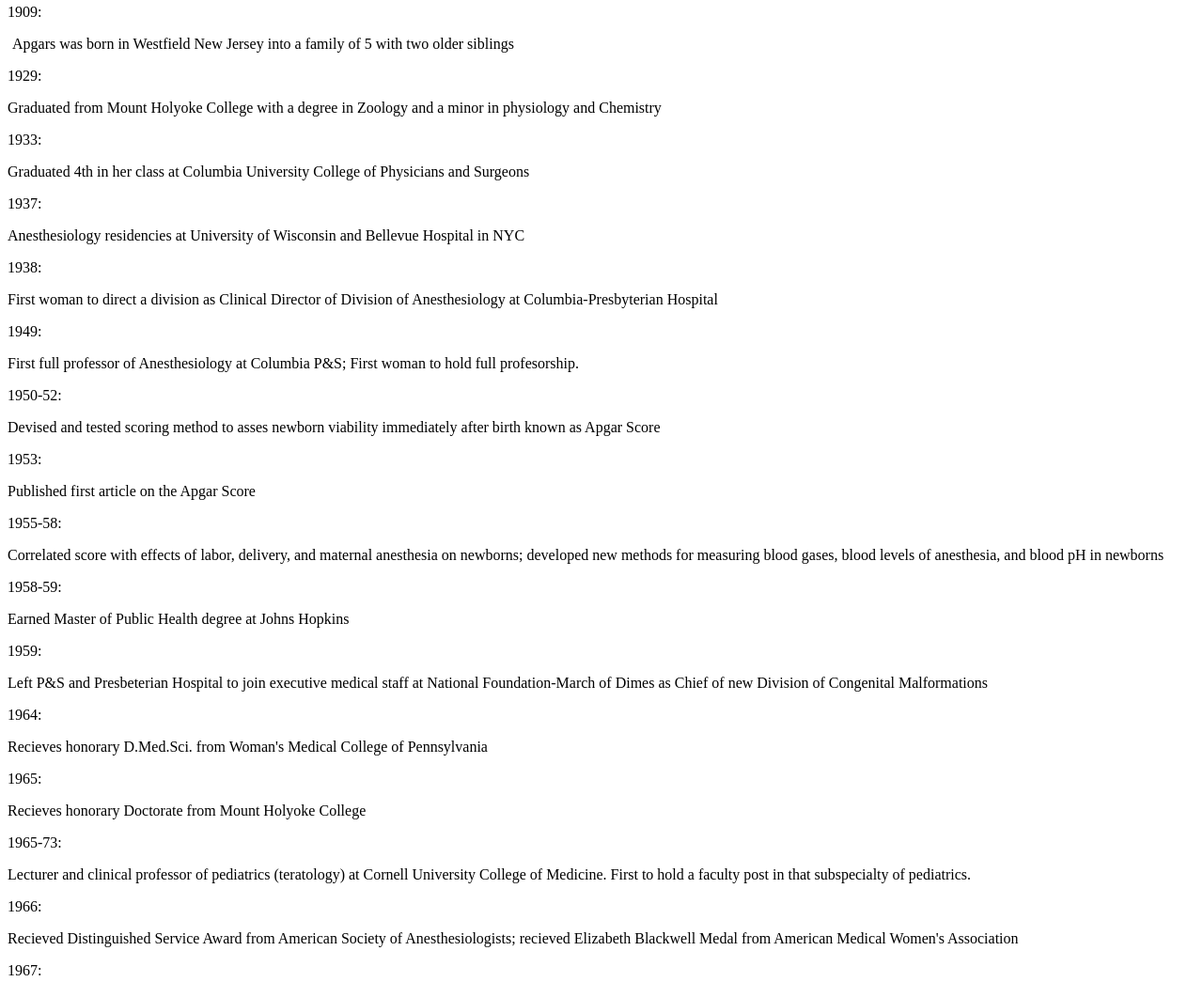
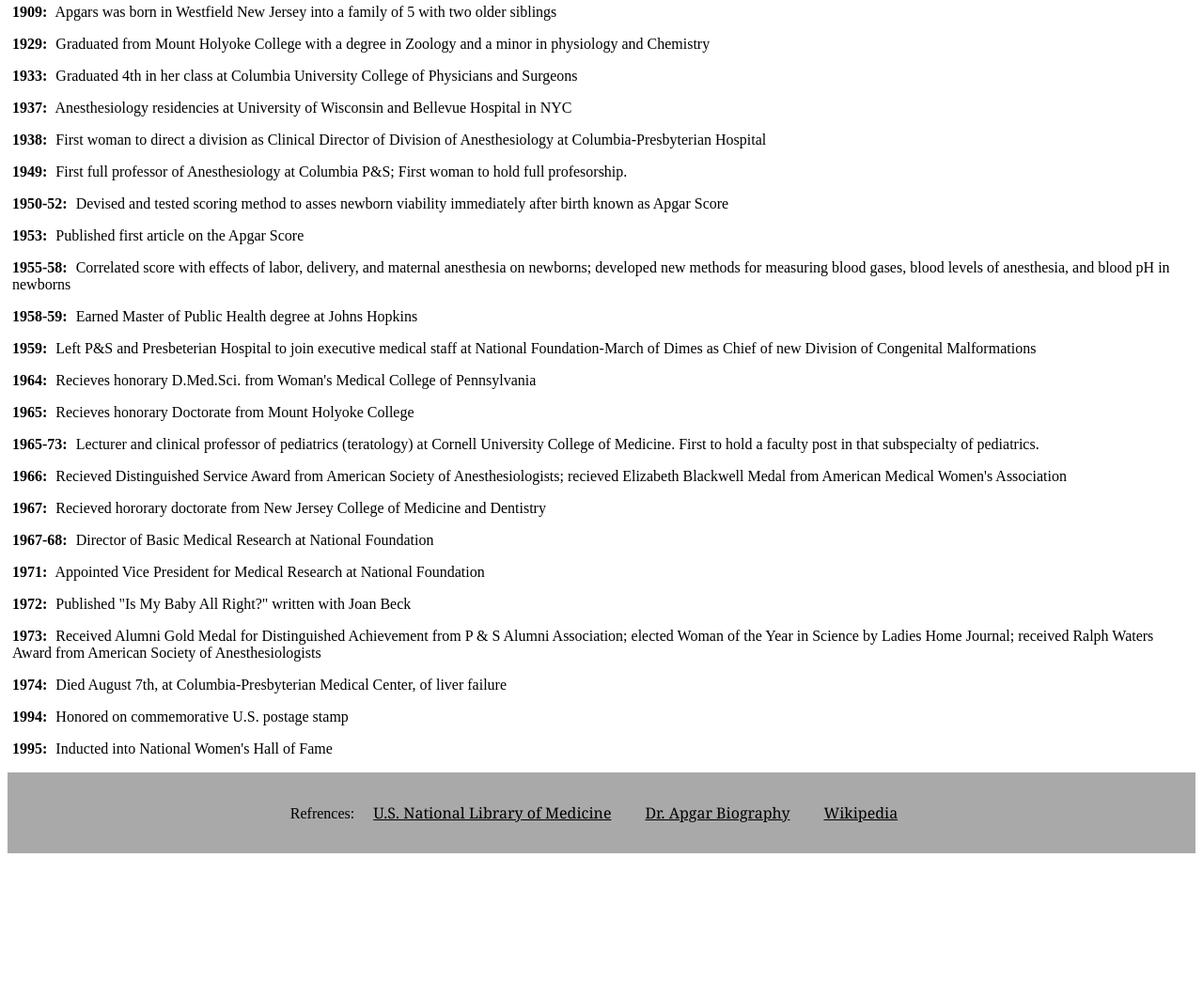
Before and after one commit to ChristianBenitez/ApgarTribute, a plain HTML site: page index.html in a window 1280 px wide. Shown: the part 496-1541 px from the top of the page at 94% size. After the commit the page ends 1412 px from the top, so only its background shows below. Drawn offline with Linux system fonts and the light colour scheme.

Commit message:
fixed year style

```diff
--- a/index.html
+++ b/index.html
@@ -12,29 +12,29 @@
                 <h3> The Apgar score is the standardized method of evaluating newborns health minutes after birth </h3>
             </header>
             <div>
-                <p class="year">1909:</p> <p class="text">Apgars was born in Westfield New Jersey into a family of 5 with two older siblings</p>
-                <p class="year">1929:</p> <p class="text"></p> Graduated from Mount Holyoke College with a degree in Zoology and a minor in physiology and Chemistry</p>
-                <p class="year">1933:</p> <p class="text"></p> Graduated 4th in her class at Columbia University College of Physicians and Surgeons</p>
-                <p class="year">1937:</p> <p class="text"></p> Anesthesiology residencies at University of Wisconsin and Bellevue Hospital in NYC </p>
-                <p class="year">1938:</p> <p class="text"></p> First woman to direct a division as Clinical Director of Division of Anesthesiology at Columbia-Presbyterian Hospital</p>
-                <p class="year">1949:</p> <p class="text"></p> First full professor of Anesthesiology at Columbia P&S; First woman to hold full profesorship. </p>
-                <p class="year">1950-52:</p> <p class="text"></p> Devised and tested scoring method to asses newborn viability immediately after birth known as Apgar Score</p>
-                <p class="year">1953:</p> <p class="text"></p> Published first article on the Apgar Score</p>
-                <p class="year">1955-58:</p> <p class="text"></p> Correlated score with effects of labor, delivery, and maternal anesthesia on newborns; developed new methods for measuring blood gases, blood levels of anesthesia, and blood pH in newborns</p>
-                <p class="year">1958-59:</p> <p class="text"></p> Earned Master of Public Health degree at Johns Hopkins</p>
-                <p class="year">1959:</p> <p class="text"></p> Left P&S and Presbeterian Hospital to join executive medical staff at National Foundation-March of Dimes as Chief of new Division of Congenital Malformations</p>
-                <p class="year">1964:</p> <p class="text"></p> Recieves honorary D.Med.Sci. from Woman's Medical College of Pennsylvania</p>
-                <p class="year">1965:</p> <p class="text"></p> Recieves honorary Doctorate from Mount Holyoke College</p>
-                <p class="year">1965-73:</p> <p class="text"></p> Lecturer and clinical professor of pediatrics (teratology) at Cornell University College of Medicine. First to hold a faculty post in that subspecialty of pediatrics.</p>
-                <p class="year">1966:</p> <p class="text"></p> Recieved Distinguished Service Award from American Society of Anesthesiologists; recieved Elizabeth Blackwell Medal from American Medical Women's Association</p>
-                <p class="year">1967:</p> <p class="text"></p> Recieved hororary doctorate from New Jersey College of Medicine and Dentistry</p>
-                <p class="year">1967-68:</p> <p class="text"></p> Director of Basic Medical Research at National Foundation</p>
-                <p class="year">1971:</p> <p class="text"></p> Appointed Vice President for Medical Research at National Foundation</p>
-                <p class="year">1972:</p> <p class="text"></p> Published "Is My Baby All Right?" written with Joan Beck</p>
-                <p class="year">1973:</p> <p class="text"></p> Received Alumni Gold Medal for Distinguished Achievement from P & S Alumni Association; elected Woman of the Year in Science by Ladies Home Journal; received Ralph Waters Award from American Society of Anesthesiologists</p>
-                <p class="year">1974:</p> <p class="text"></p> Died August 7th, at Columbia-Presbyterian Medical Center, of liver failure</p>
-                <p class="year">1994:</p> <p class="text"></p> Honored on commemorative U.S. postage stamp</p>
-                <p class="year">1995:</p> <p class="text"></p> Inducted into National Women's Hall of Fame</p>
+                <p><span>1909:</span> Apgars was born in Westfield New Jersey into a family of 5 with two older siblings</p>
+                <p><span>1929:</span> Graduated from Mount Holyoke College with a degree in Zoology and a minor in physiology and Chemistry</p>
+                <p><span>1933:</span> Graduated 4th in her class at Columbia University College of Physicians and Surgeons</p>
+                <p><span>1937:</span> Anesthesiology residencies at University of Wisconsin and Bellevue Hospital in NYC </p>
+                <p><span>1938:</span> First woman to direct a division as Clinical Director of Division of Anesthesiology at Columbia-Presbyterian Hospital</p>
+                <p><span>1949:</span> First full professor of Anesthesiology at Columbia P&S; First woman to hold full profesorship. </p>
+                <p><span>1950-52:</span> Devised and tested scoring method to asses newborn viability immediately after birth known as Apgar Score</p>
+                <p><span>1953:</span> Published first article on the Apgar Score</p>
+                <p><span>1955-58:</span> Correlated score with effects of labor, delivery, and maternal anesthesia on newborns; developed new methods for measuring blood gases, blood levels of anesthesia, and blood pH in newborns</p>
+                <p><span>1958-59:</span> Earned Master of Public Health degree at Johns Hopkins</p>
+                <p><span>1959:</span> Left P&S and Presbeterian Hospital to join executive medical staff at National Foundation-March of Dimes as Chief of new Division of Congenital Malformations</p>
+                <p><span>1964:</span> Recieves honorary D.Med.Sci. from Woman's Medical College of Pennsylvania</p>
+                <p><span>1965:</span> Recieves honorary Doctorate from Mount Holyoke College</p>
+                <p><span>1965-73:</span> Lecturer and clinical professor of pediatrics (teratology) at Cornell University College of Medicine. First to hold a faculty post in that subspecialty of pediatrics.</p>
+                <p><span>1966:</span> Recieved Distinguished Service Award from American Society of Anesthesiologists; recieved Elizabeth Blackwell Medal from American Medical Women's Association</p>
+                <p><span>1967:</span> Recieved hororary doctorate from New Jersey College of Medicine and Dentistry</p>
+                <p><span>1967-68:</span> Director of Basic Medical Research at National Foundation</p>
+                <p><span>1971:</span> Appointed Vice President for Medical Research at National Foundation</p>
+                <p><span>1972:</span> Published "Is My Baby All Right?" written with Joan Beck</p>
+                <p><span>1973:</span> Received Alumni Gold Medal for Distinguished Achievement from P & S Alumni Association; elected Woman of the Year in Science by Ladies Home Journal; received Ralph Waters Award from American Society of Anesthesiologists</p>
+                <p><span>1974:</span> Died August 7th, at Columbia-Presbyterian Medical Center, of liver failure</p>
+                <p><span>1994:</span> Honored on commemorative U.S. postage stamp</p>
+                <p><span>1995:</span> Inducted into National Women's Hall of Fame</p>
             </div>
         </body>
         <footer> Refrences:
--- a/styles.css
+++ b/styles.css
@@ -16,12 +16,13 @@ a{
 a:visited{
     color: blue;
 }
-.text{
+p{
     padding-left: 5px;
     font-family: 'Times New Roman';
 }
-.year{
+span{
     padding-right: 5px;
+    font-weight: bold;
 }
 header{
     background-color: darkgray;
```
